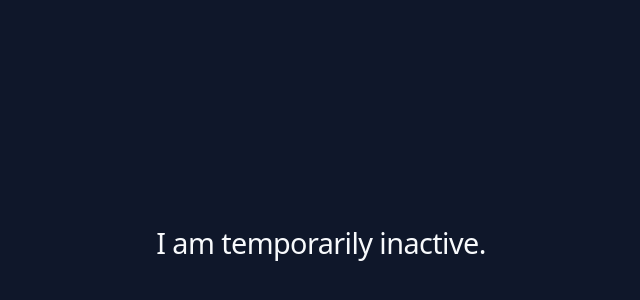
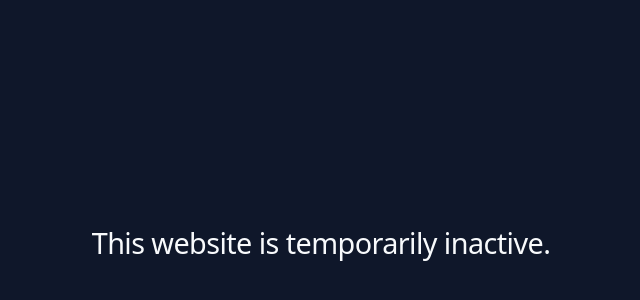
Before and after one commit to mtd3v/mtd3v-portfolio, a plain HTML site: page index.html in a window 1280 px wide. Shown: the part 158-458 px from the top of the page, without its empty margins (319-959 px from the left). Drawn offline with Linux system fonts and the light colour scheme.

Commit message:
Update message to site inactive

```diff
--- a/index.html
+++ b/index.html
@@ -8,7 +8,7 @@
 </head>
 <body>
     <main class="container">
-        <h1>I am temporarily inactive.</h1>
+        <h1>This website is temporarily inactive.</h1>
     </main>
     <script src="script.js"></script>
 </body>
```
